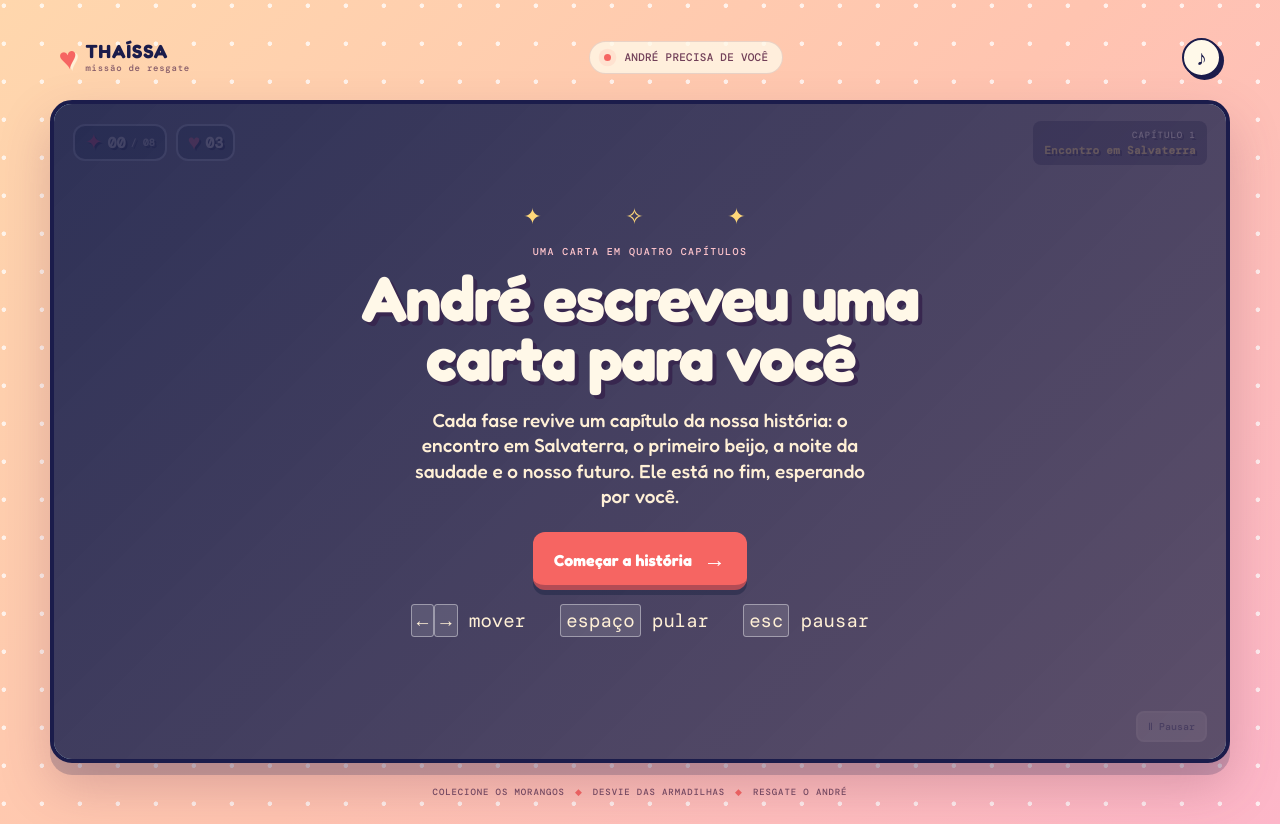
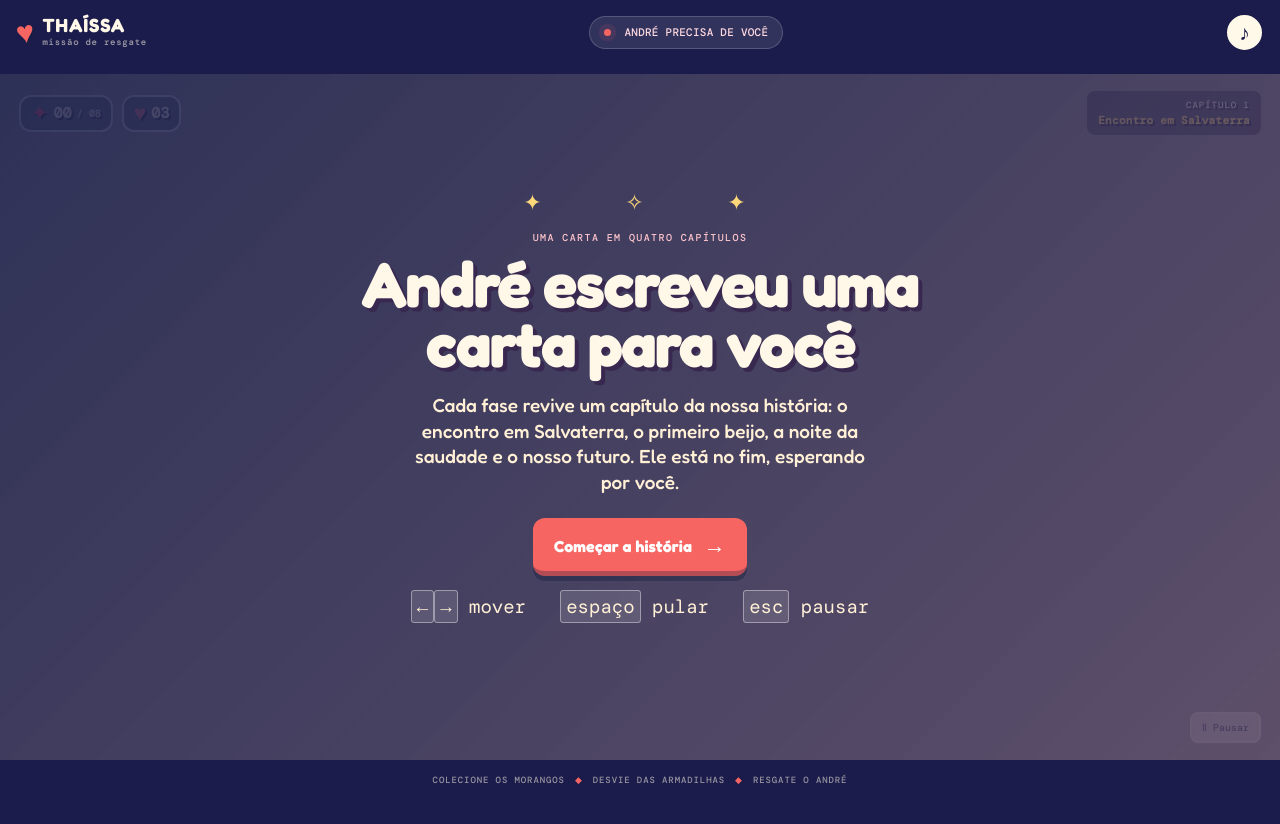
Before and after one commit to andrelucassvt/amor_game_plus, a plain HTML site: page index.html in a window 1280 px wide. After the commit the page ends 800 px from the top, so only its background shows below. Drawn offline with nearby package versions, Linux system fonts and the light colour scheme.

Commit message:
feat: fix telas

```diff
--- a/style.css
+++ b/style.css
@@ -10,23 +10,20 @@
 
 * { box-sizing: border-box; }
 
+html, body { height: 100%; overflow: hidden; }
+
 body {
   margin: 0;
   min-width: 320px;
-  min-height: 100vh;
   color: var(--ink);
-  background:
-    radial-gradient(circle at 10% 15%, rgba(255, 255, 255, .75) 0 2px, transparent 2.5px) 0 0 / 38px 38px,
-    linear-gradient(135deg, #ffd7ad, #ffc4b0 52%, #fdb6c9);
+  background: var(--deep);
   font-family: "Fredoka", system-ui, sans-serif;
   display: grid;
-  place-items: center;
-  padding: clamp(12px, 2vw, 28px);
 }
 
 button { font: inherit; cursor: pointer; }
 
-.game-shell { width: min(1180px, 100%); }
+.game-shell { width: 100%; height: 100dvh; display: grid; grid-template-rows: auto 1fr auto; }
 
 .topbar {
   height: 74px;
@@ -34,19 +31,19 @@ button { font: inherit; cursor: pointer; }
   align-items: center;
   justify-content: space-between;
   gap: 16px;
-  padding: 0 9px 10px;
+  padding: 0 16px 10px;
 }
 
-.brand { color: var(--deep); text-decoration: none; display: flex; align-items: center; gap: 8px; line-height: .9; }
-.brand-heart { font-size: 31px; color: var(--coral); text-shadow: 2px 2px 0 #fff0d6; transform: rotate(-9deg); }
+.brand { color: var(--cream); text-decoration: none; display: flex; align-items: center; gap: 8px; line-height: .9; }
+.brand-heart { font-size: 31px; color: var(--coral); text-shadow: 2px 2px 0 rgba(22,32,62,.45); transform: rotate(-9deg); }
 .brand b { display: block; font-size: 19px; letter-spacing: 1px; }
-.brand small { display: block; font: 500 9px/1.1 "DM Mono", monospace; letter-spacing: .75px; margin-top: 5px; color: #865c69; }
-.mission-chip { font: 500 11px/1 "DM Mono", monospace; color: #713f58; background: rgba(255,248,232,.8); border: 1px solid rgba(116,67,82,.16); border-radius: 100px; padding: 10px 14px; letter-spacing: .25px; }
+.brand small { display: block; font: 500 9px/1.1 "DM Mono", monospace; letter-spacing: .75px; margin-top: 5px; color: rgba(255,248,232,.6); }
+.mission-chip { font: 500 11px/1 "DM Mono", monospace; color: #ffd9e0; background: rgba(255,255,255,.1); border: 1px solid rgba(255,255,255,.18); border-radius: 100px; padding: 10px 14px; letter-spacing: .25px; }
 .pulse { display: inline-block; width: 7px; height: 7px; background: var(--coral); border-radius: 50%; margin-right: 7px; box-shadow: 0 0 0 4px rgba(246,101,98,.16); animation: pulse 1.6s infinite; }
 .sound-button { width: 39px; height: 39px; border: 2px solid var(--deep); border-radius: 50%; background: #fff9e9; color: var(--deep); font-size: 21px; box-shadow: 3px 3px 0 var(--deep); }
 .sound-button:active { transform: translate(2px,2px); box-shadow: 1px 1px 0 var(--deep); }
 
-.game-frame { position: relative; overflow: hidden; aspect-ratio: 16 / 9; border: 4px solid var(--deep); border-radius: 22px; background: #79bfe0; box-shadow: 0 12px 0 rgba(49, 47, 90, .24), 0 23px 50px rgba(125, 66, 93, .28); }
+.game-frame { position: relative; overflow: hidden; background: #79bfe0; min-height: 0; }
 #game { display: block; width: 100%; height: 100%; }
 
 .hud { pointer-events: none; position: absolute; inset: 17px 19px auto; display: flex; align-items: center; gap: 9px; color: #fff9e9; text-shadow: 2px 2px 0 rgba(22,32,62,.45); }
@@ -100,10 +97,10 @@ button { font: inherit; cursor: pointer; }
 .pause-button:disabled { opacity: .45; cursor: default; }
 .ending-stats { display: flex; gap: 9px; margin: 2px 0 24px; }.ending-stats span { padding: 8px 10px; border-radius: 7px; background: rgba(255,255,255,.14); font: 500 10px "DM Mono", monospace; letter-spacing: .3px; }.ending-stats b { color: #ffd978; font-size: 14px; }
 
-footer { display: flex; justify-content: center; align-items: center; gap: 10px; padding-top: 23px; color: #744a62; font: 500 9px "DM Mono", monospace; letter-spacing: .9px; }.footer-dot { color: var(--coral); font-size: 9px; }
+footer { display: flex; justify-content: center; align-items: center; gap: 10px; padding: 14px 0; color: rgba(255,248,232,.55); font: 500 9px "DM Mono", monospace; letter-spacing: .9px; }.footer-dot { color: var(--coral); font-size: 9px; }
 
 @keyframes pulse { 50% { box-shadow: 0 0 0 7px rgba(246,101,98,0); } }
 @media (max-width: 760px) { .level-grid { grid-template-columns: repeat(2, 1fr); } }
-@media (max-width: 620px) { body { padding: 7px; }.topbar { height: 59px; }.mission-chip { display: none; }.game-frame { border-radius: 15px; border-width: 3px; }.hud { inset: 9px 10px auto; gap: 4px; }.hud-item { min-height: 29px; padding: 4px 7px; border-radius: 8px; font-size: 12px; }.hud-item span { font-size: 16px; }.level-label { padding: 7px; font-size: 8px; }.level-label b { font-size: 9px; }.pause-button { right: 10px; bottom: 9px; }.overlay { padding: 20px; }.keyboard-tip { display: none; } footer { padding-top: 16px; gap: 6px; font-size: 7px; letter-spacing: .25px; }.footer-dot { display: none; } }
+@media (max-width: 620px) { .topbar { height: 59px; }.mission-chip { display: none; }.hud { inset: 9px 10px auto; gap: 4px; }.hud-item { min-height: 29px; padding: 4px 7px; border-radius: 8px; font-size: 12px; }.hud-item span { font-size: 16px; }.level-label { padding: 7px; font-size: 8px; }.level-label b { font-size: 9px; }.pause-button { right: 10px; bottom: 9px; }.overlay { padding: 20px; }.keyboard-tip { display: none; } footer { padding: 10px 0; gap: 6px; font-size: 7px; letter-spacing: .25px; }.footer-dot { display: none; } }
 @media (max-width: 480px) { .level-grid { grid-template-columns: 1fr; }.level-select-card { overflow-y: auto; justify-content: flex-start; } }
 @media (prefers-reduced-motion: reduce) { *, *::before, *::after { animation-duration: .01ms !important; transition-duration: .01ms !important; } }
```
